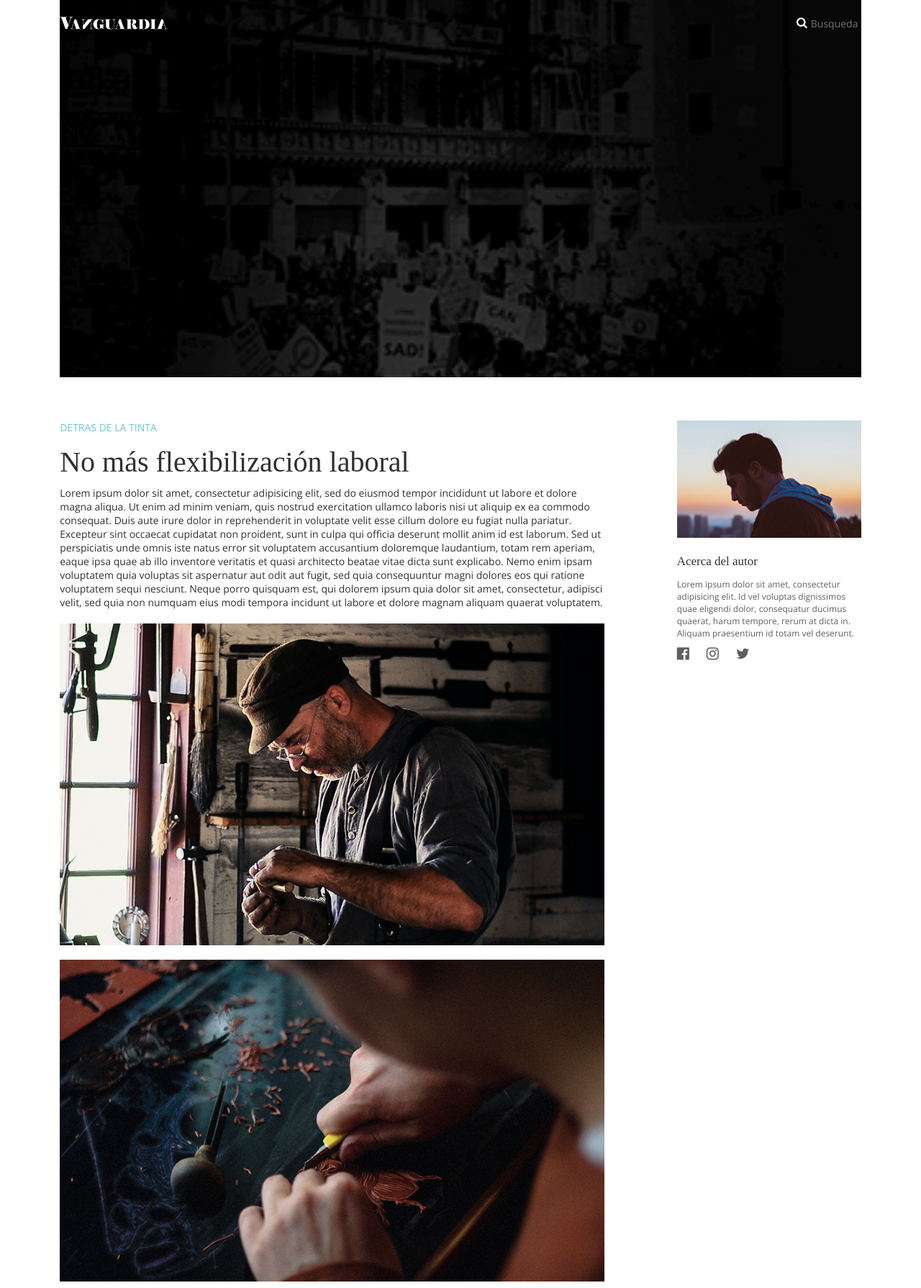
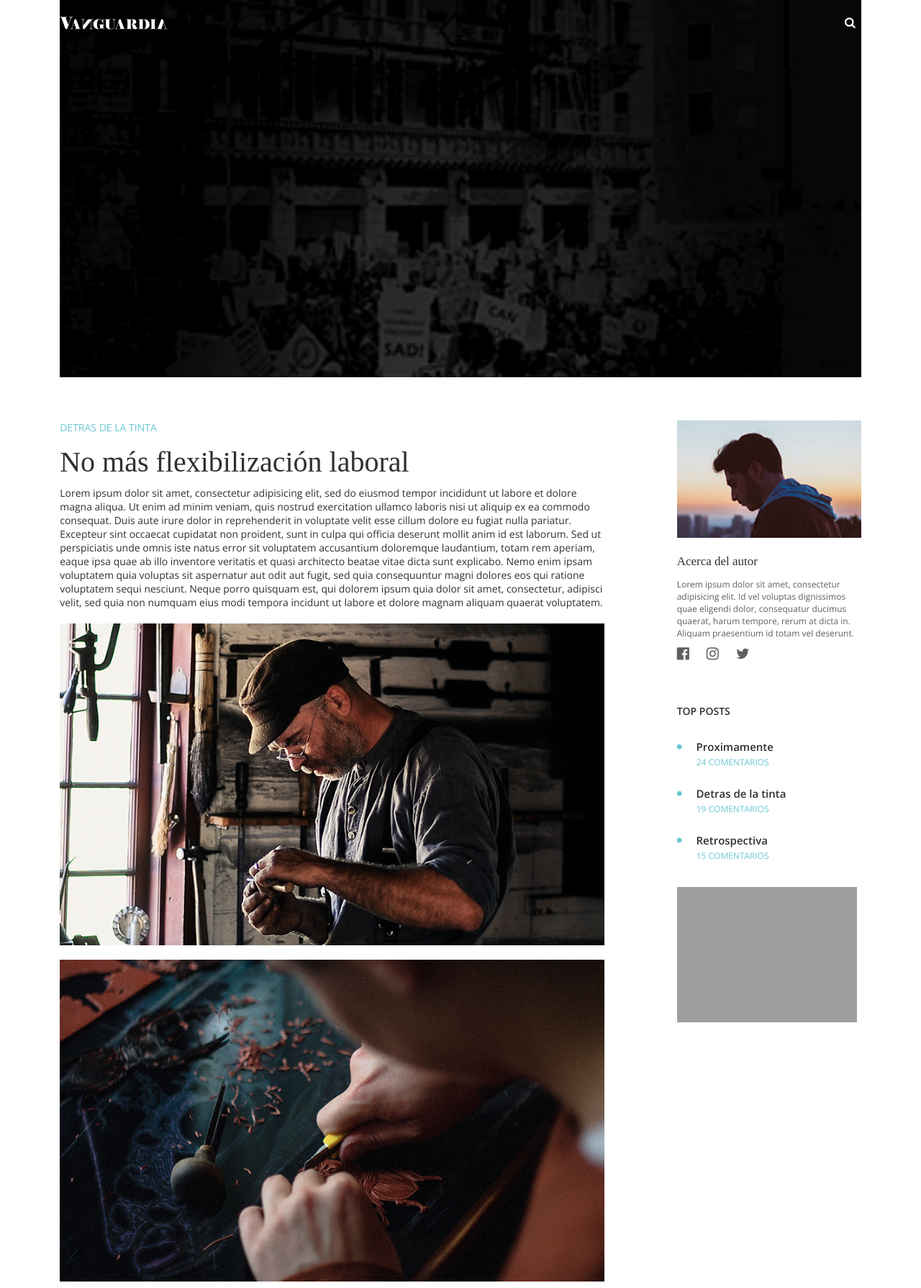
Before and after one commit to manduinca/vanguardias, a Django app: page /article in a window 1280 px wide. Shown: the top 1789 px of the page at 72% size. Run offline with Django 3.2, Linux system fonts and the light colour scheme; style sheets or scripts are compiled from the project's sources; some libraries are stand-ins or nearby versions; grey boxes are pictures that could not be loaded.

Commit message:
fix bugs

```diff
--- a/vanguardias/frontdev/scss/articles/articles.scss
+++ b/vanguardias/frontdev/scss/articles/articles.scss
@@ -327,3 +327,60 @@
   }
 
 }
+
+.TopPosts {
+  display: none;
+
+  @include break(900px) {
+    display: block;
+    padding-top: 60px;
+  }
+}
+
+.TopPosts__label {
+  font-size: 14px;
+  font-weight: 600;
+  margin-bottom: 30px;
+}
+
+.TopPosts__group {
+  list-style: none;
+}
+
+.TopPosts__groupPost {
+  list-style: none;
+  margin-bottom: 25px;
+}
+
+.TopPosts__link {
+  text-decoration: none;
+}
+
+.TopPosts__groupName {
+  display: flex;
+  align-items: center;
+  font-size: 15px;
+  font-weight: 600;
+  margin-bottom: 3px;
+}
+
+.TopPosts__circleIcon {
+  padding: 0 !important;
+  font-size: 8px;
+  color: #6ac6d3;
+  margin-right: 20px;
+}
+
+.TopPosts__comments {
+  font-size: 12px;
+  color: #6ac6d3;
+  margin-left: 27px;
+}
+
+.TopPosts__banner {
+  display: block;
+  width: 100%;
+  max-width: 250px;
+  height: auto;
+  margin-top: 35px;
+}
--- a/vanguardias/frontdev/scss/commom/navigation.scss
+++ b/vanguardias/frontdev/scss/commom/navigation.scss
@@ -61,14 +61,15 @@
 }
 
 .Navigation__input {
-  width: 70px;
+  width: 0;
+  // width: 70px;
   background-color: transparent;
   border: none;
   color: #fff;
   font-weight: 300;
   display: block;
   font-size: 14px;
-  margin-left: 5px;
+  margin-left: 8px;
 }
 
 .Navigation__searchIcon {
--- a/vanguardias/templates/article.html
+++ b/vanguardias/templates/article.html
@@ -66,6 +66,30 @@
             </div>
           </div>
         </div>
+        <div class="TopPosts">
+          <h3 class="TopPosts__label">TOP POSTS</h3>
+          <ul class="TopPosts__group">
+            <li class="TopPosts__groupPost">
+              <a href="#" class="TopPosts__link">
+                <h4 class="TopPosts__groupName"><i class="TopPosts__circleIcon fa fa-circle"></i> Proximamente</h4>
+                <h5 class="TopPosts__comments">24 COMENTARIOS</h5>
+              </a>
+            </li>
+            <li class="TopPosts__groupPost">
+              <a href="#" class="TopPosts__link">
+                <h4 class="TopPosts__groupName"><i class="TopPosts__circleIcon fa fa-circle"></i> Detras de la tinta</h4>
+                <h5 class="TopPosts__comments">19 COMENTARIOS</h5>
+              </a>
+            </li>
+            <li class="TopPosts__groupPost">
+              <a href="#" class="TopPosts__link">
+                <h4 class="TopPosts__groupName"><i class="TopPosts__circleIcon fa fa-circle"></i> Retrospectiva</h4>
+                <h5 class="TopPosts__comments">15 COMENTARIOS</h5>
+              </a>
+            </li>
+          </ul>
+          <img src="https://s3.postimg.org/txqvxbrpf/banner.jpg" alt="" class="TopPosts__banner">
+        </div>
       </section>
     </div>
   </div>
--- a/vanguardias/templates/commom/navigation.html
+++ b/vanguardias/templates/commom/navigation.html
@@ -26,3 +26,8 @@
       </form>
     </div>
 </nav>
+<script>
+function focusSearch() {
+  document.getElementById('searchInput');
+}
+</script>
--- a/vanguardias/templates/home.html
+++ b/vanguardias/templates/home.html
@@ -238,6 +238,11 @@
 {% block scripts %}
 <script>
 $(function() {
+  $('.Navigation__searchIcon').click(function() {
+    $('.Navigation__input').animate({width: '100px'}, 400);
+    $('.Navigation__input').focus();
+  });
+
   $('.slider').slick({
     // adaptiveHeight: true,
     autoplay: true,
```
